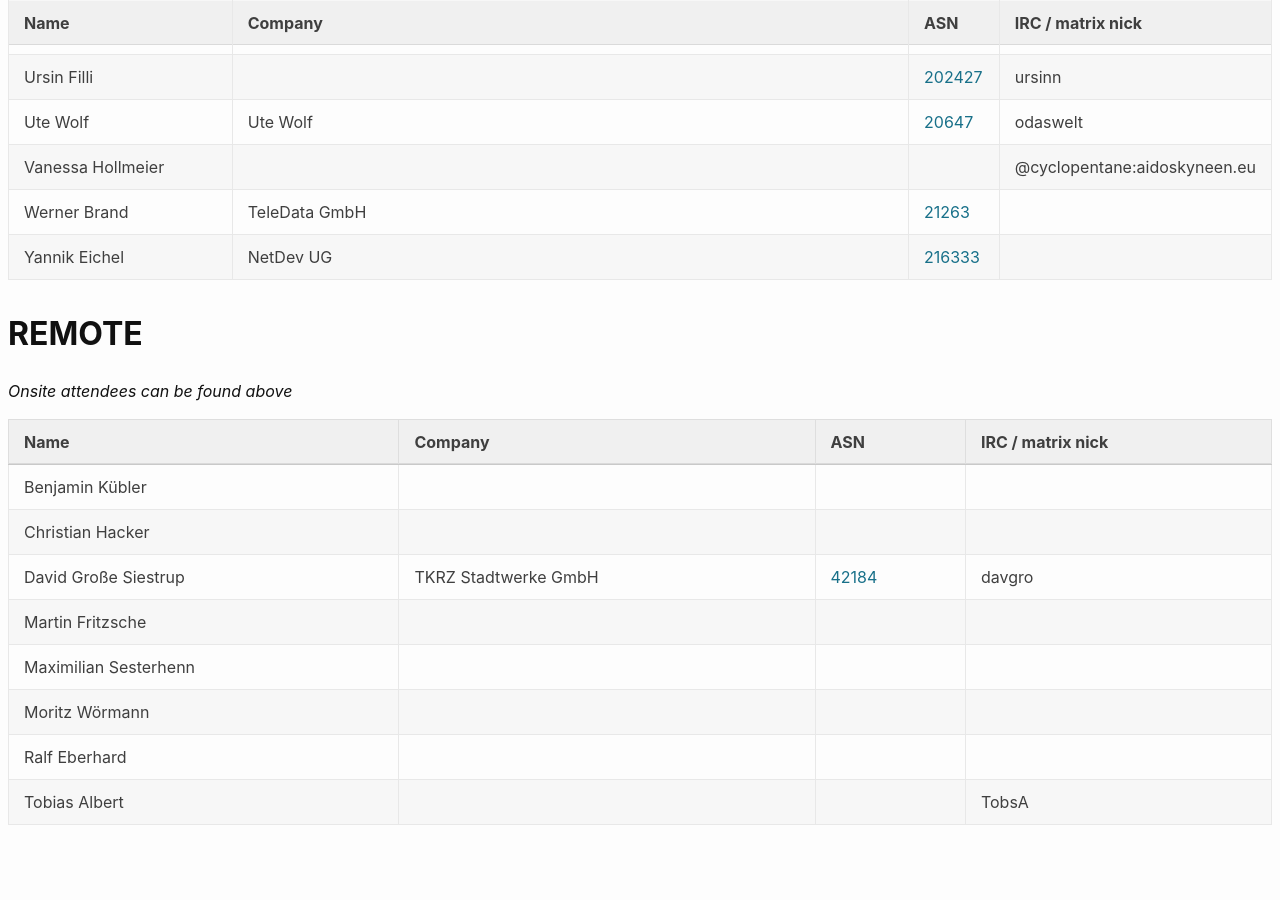
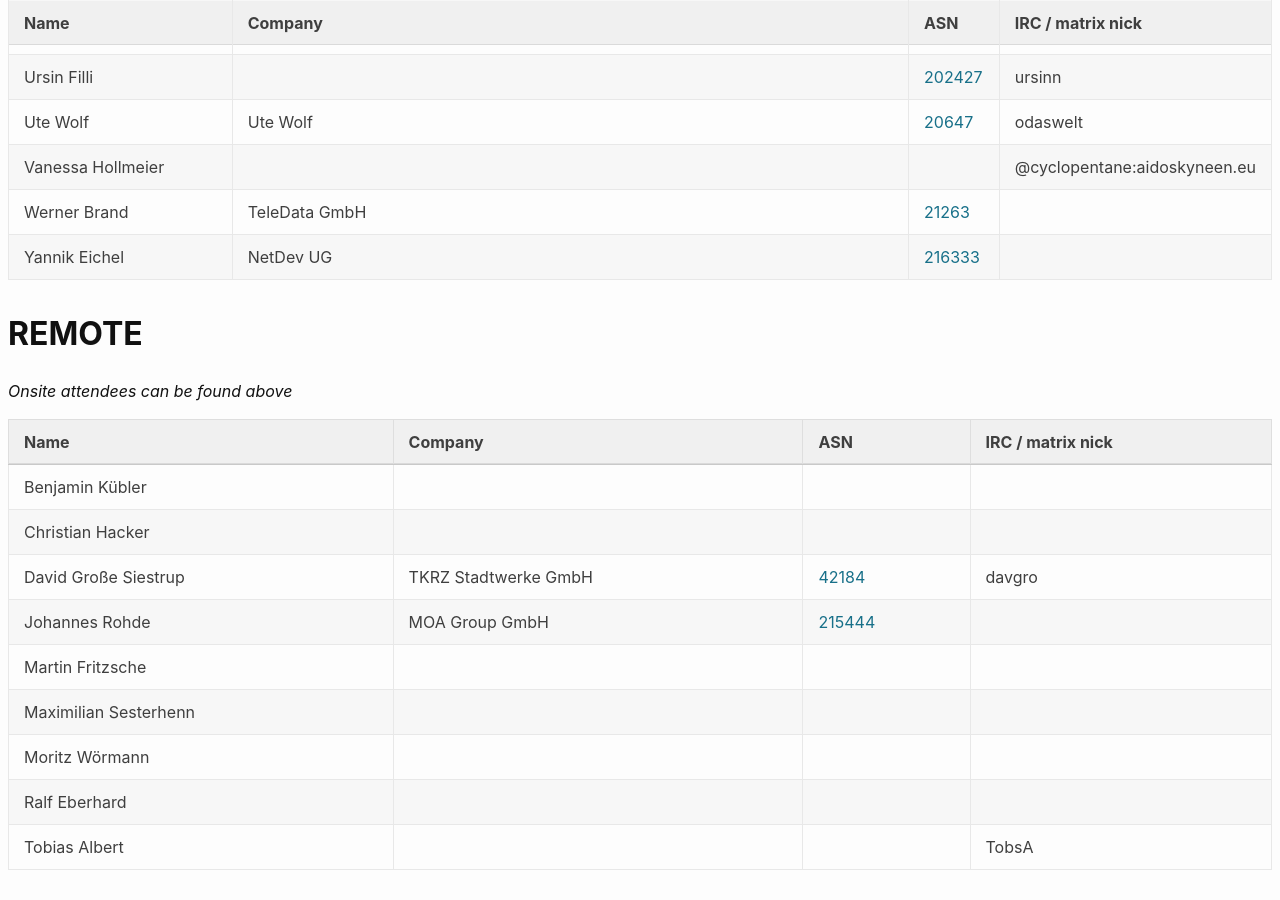
Before and after one commit to denog/pretix-attendeelist, a Jekyll site: the page built from denog17/index.markdown, in a window 1280 px wide and 900 px high, scrolled down 4379 px. Built offline with Jekyll 4.4.1, drawn with Linux system fonts in a browser that asks for light colours; before the commit the page ends 5234 px from its top, so only the background shows below that.

Commit message:
Latest data: Sun May 25 12:38:37 UTC 2025

```diff
--- a/_data/attendees_denog17_online.json
+++ b/_data/attendees_denog17_online.json
@@ -16,6 +16,12 @@
     "company": "TKRZ Stadtwerke GmbH",
     "irc": "davgro",
     "asn": "42184"
+  },
+  {
+    "name": "Johannes Rohde",
+    "company": "MOA Group GmbH",
+    "irc": null,
+    "asn": "215444"
   },
   {
     "name": "Martin Fritzsche",
```
